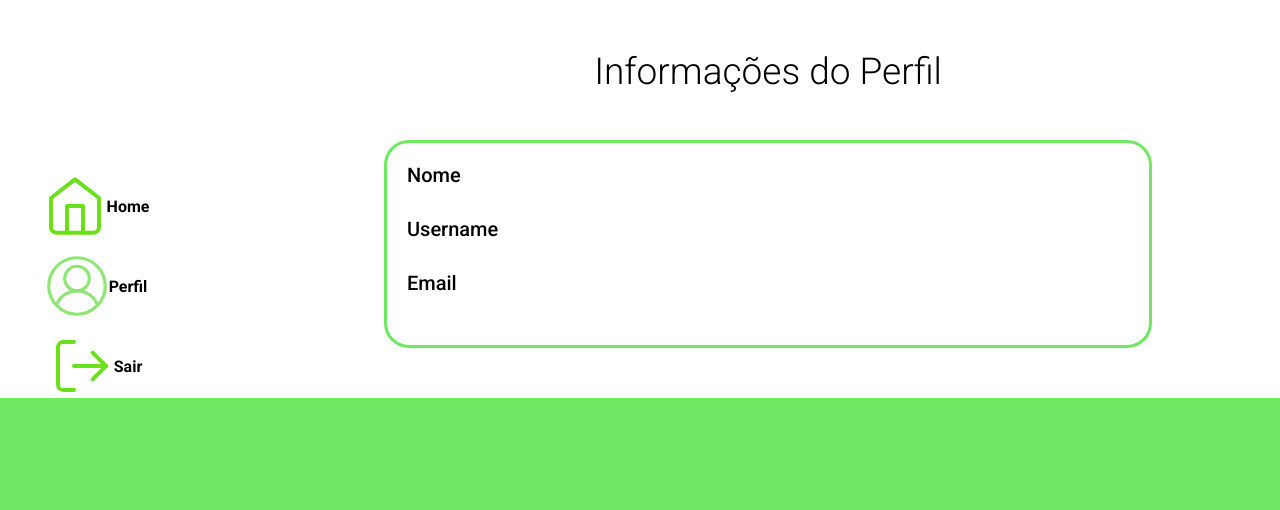
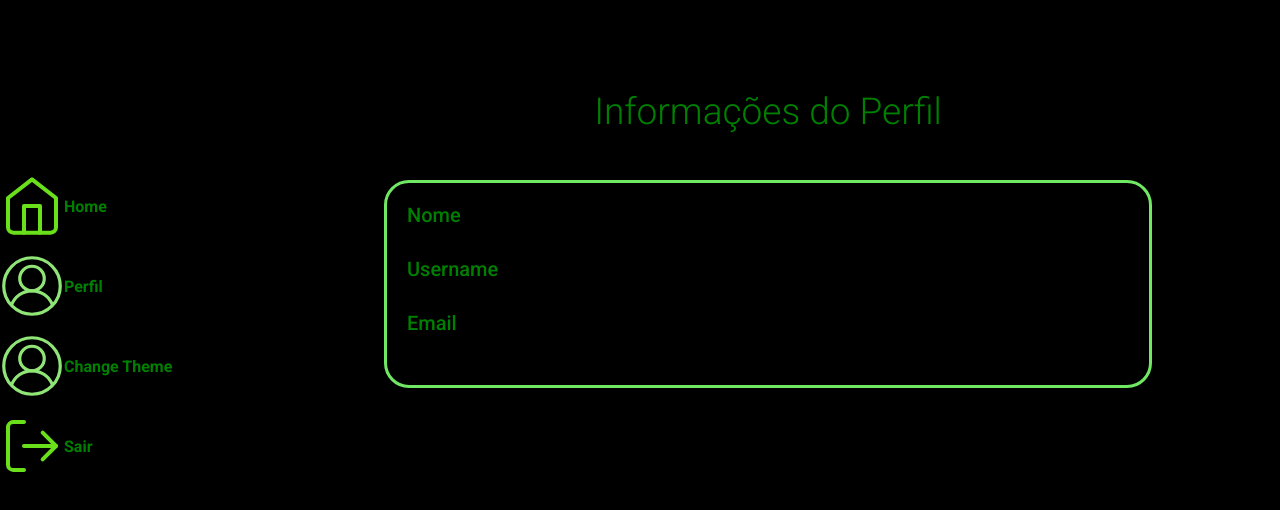
Before and after one commit to matix0/hackathonTime1, a React (Create React App) app in the folder app/: page /profile in a window 1280 px wide. Shown: the top 510 px of the page. Built offline with nearby package versions, Linux system fonts and the light colour scheme; no server answers; sample sign-in values are in the browser's storage.

Commit message:
Dark mode to profile page

```diff
--- a/app/src/pages/mainPage/mainPage.tsx
+++ b/app/src/pages/mainPage/mainPage.tsx
@@ -59,7 +59,6 @@ const MainPage = () => {
   const changeTheme = () => {
     setIsDark(!isDark);
     setTheme(isDark ? 'dark' : 'light');
-    console.log(theme)
   };
 
 
@@ -91,8 +90,9 @@ const MainPage = () => {
               <img src={userProfile} alt="home"/>
               <p>Perfil</p>
             </div>
-            <div>
-              <button type="button" onClick={changeTheme}>Mudar saporha</button>
+            <div className="svgBtn" onClick={() => {changeTheme()}}>
+              <img src={userProfile} alt="sol"/>
+              <p>Change Theme</p>
             </div>
             <div className="svgBtn logout"  onClick={() => {handleLogin()}}>
               <img src={logOut} alt="logout"/>
--- a/app/src/pages/mainPage/style.css
+++ b/app/src/pages/mainPage/style.css
@@ -118,9 +118,10 @@
 .svgBtn{
   margin-top: 2vh;
   display: flex;
-  justify-content: center;
+  justify-content: left;
   align-items: center;
   font-weight: 700;
+  width: 15vw;
 }
 
 .svgBtn img{
--- a/app/src/pages/profilePage/profilePage.tsx
+++ b/app/src/pages/profilePage/profilePage.tsx
@@ -2,6 +2,9 @@
 import {useEffect,useState} from "react";
 import {useHistory} from 'react-router-dom'
 import { getUserById } from "../../services/users";
+import { ThemeProvider } from 'styled-components';
+import {lightTheme, darkTheme, GlobalStyle} from '../../components/themes'
+import { Content, ProfileBox } from "./styled";
 
 import "./style.css"
 import logOut from "../../assets/log-out.svg";
@@ -41,13 +44,23 @@ function ProfilePage() {
         history.push('/login')
     }
 
+    const [theme, setTheme] = useState('dark');
+    const [isDark, setIsDark] = useState(false);
+
+    const changeTheme = () => {
+      setIsDark(!isDark);
+      setTheme(isDark ? 'dark' : 'light');
+    };
+
     useEffect (() => {
         handleProfileInfo();
       // eslint-disable-next-line react-hooks/exhaustive-deps
       },[]);
 
     return (
-        <div className="content">
+        <ThemeProvider theme={theme === 'light' ? lightTheme : darkTheme}>
+        <GlobalStyle />
+            <Content>
                 <div className="lateralBar">
                     <div className="infoBox">
                         <div className="nameBox">
@@ -66,6 +79,10 @@ function ProfilePage() {
                             <img src={userProfile} alt="home"/>
                             <p>Perfil</p>
                           </div>
+                          <div className="svgBtn" onClick={() => {changeTheme()}}>
+                            <img src={userProfile} alt="sol"/>
+                            <p>Change Theme</p>
+                          </div>
                           <div className="svgBtn logout"  onClick={() => {handleLogout()}}>
                             <img src={logOut} alt="logout"/>
                             <p>Sair</p>
@@ -74,7 +91,7 @@ function ProfilePage() {
                 </div>
 
                 <div className="profile-content">
-                <div className="profile-box">
+                    <ProfileBox>
                         <div className="header-perfil-content">
                             <div className="txt-title">
                                 <h1>Informações do Perfil</h1>
@@ -94,9 +111,10 @@ function ProfilePage() {
                                 <p>{email}</p>
                             </div>
                         </div>
+                    </ProfileBox>
                 </div>
-            </div>
-        </div>
+            </Content>
+        </ThemeProvider>
     )
 
 }
--- a/app/src/pages/profilePage/style.css
+++ b/app/src/pages/profilePage/style.css
@@ -1,7 +1,7 @@
-.content {
+/* .content {
     display: flex;
     background-color: #fff;
-}
+} */
 
 .lateralBar {
     width: 20vw;
--- /dev/null
+++ b/app/src/pages/profilePage/styled.ts
@@ -0,0 +1,15 @@
+import styled from "styled-components";
+
+export const Content = styled.div`
+    display: flex;
+    background-color: ${props => props.theme.colors.background};
+`
+
+export const ProfileBox = styled.div`
+    display: flex;
+    flex-direction: column;
+    align-items: center;
+    width: 60vw;
+    margin: auto;
+    background-color: ${props => props.theme.colors.background};
+`
```
Lines whose indentation alone changed are shown as unchanged.
